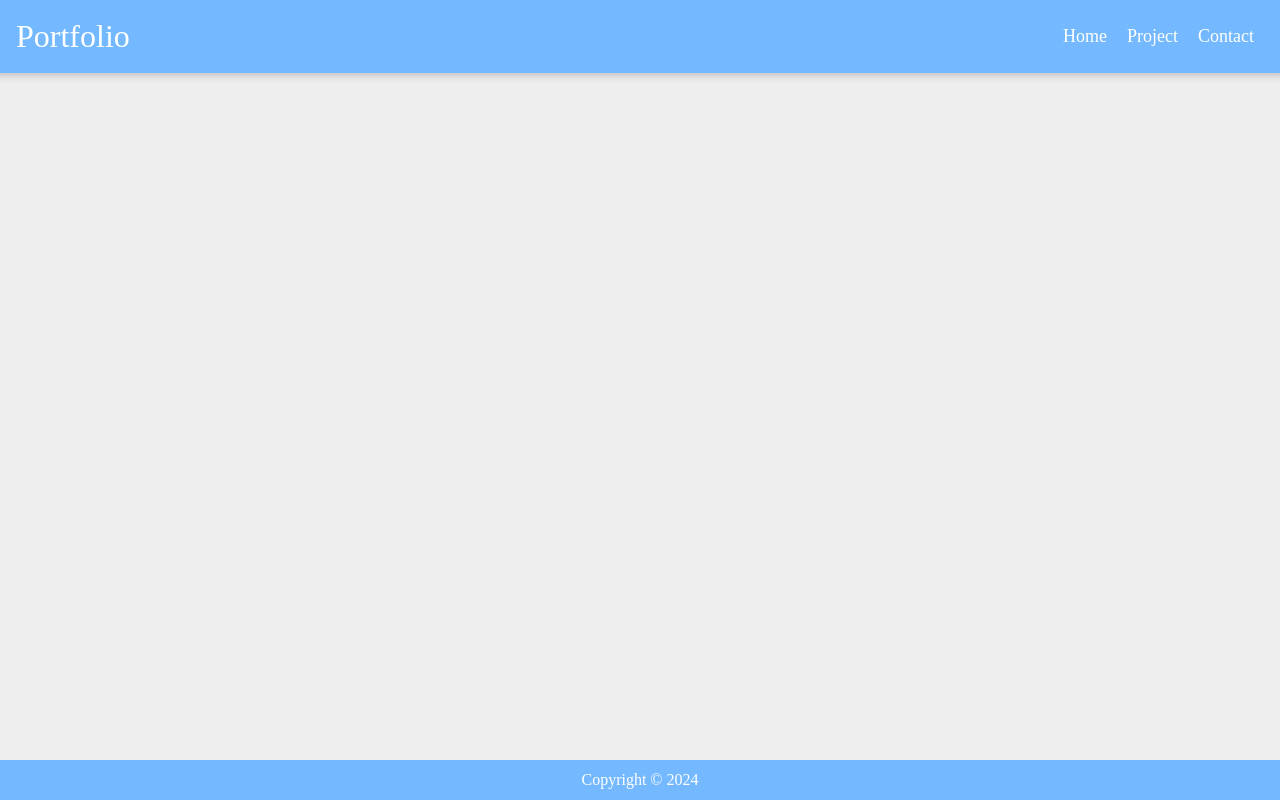
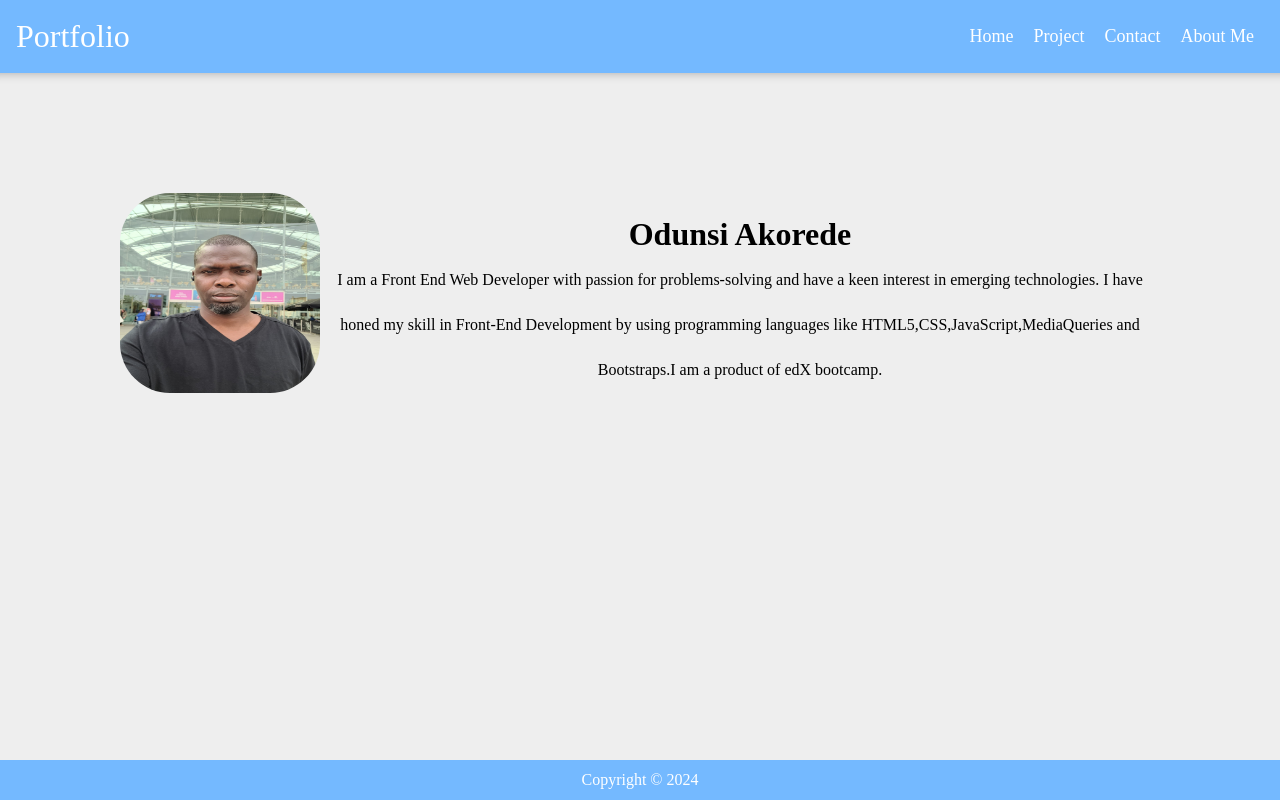
Before and after one commit to odunsikazeem/React-Portfolio-Page, a React (Vite) app in the folder portfolio/: page / in a window 1280 px wide. Built offline with nearby package versions, Linux system fonts and the light colour scheme.

Commit message:
profile welcome page

```diff
--- a/portfolio/src/App.jsx
+++ b/portfolio/src/App.jsx
@@ -5,17 +5,19 @@ import Homepage from './components/pages/home-folder/Homepage';
 import Contact from './components/pages/contact-folder/Contact';
 import Projectspage from './components/pages/projectpage-folder/Projectspage';
 import Footer from './components/Footer/Footer';
+import About from './components/pages/aboutme/About';
 
 function App() {
   return (
     <Router>
       <Header />
       <Routes>
-        <Route path="home" element={<Homepage />} />
+        <Route path="/" element={<Homepage />} />
         {/* <Route path="projectspage/*" element={<Projectspage />} /> */}
         <Route path="contact" element={<Contact />} />
         <Route path="projectspage/*" element={<Projectspage />} />
         <Route path="contact/*" element={<Contact />} />
+        <Route path="about" element={<About />} />
       </Routes>
       <Footer/>
     </Router>
--- a/portfolio/src/components/Header/Header.jsx
+++ b/portfolio/src/components/Header/Header.jsx
@@ -11,7 +11,7 @@ function Header() {
     <div className="nav nav-tabs">
       <div className="nav-item">
         <NavLink
-          to="Home"
+          to="/"
           end
           className={({ isActive }) =>
             isActive ? 'nav-link active' : 'nav-link'
@@ -40,6 +40,16 @@ function Header() {
           Contact
         </NavLink>
       </div>
+      <div className="nav-item">
+        <NavLink
+          to="about"
+          className={({ isActive }) =>
+            isActive ? 'nav-link active' : 'nav-link'
+          }
+        >
+          About Me
+        </NavLink>
+      </div>
     </div>
     </div>
   );
--- /dev/null
+++ b/portfolio/src/components/pages/aboutme/About.jsx
@@ -0,0 +1,12 @@
+import React from 'react'
+
+
+function About(){
+    return (
+        <div>
+           <p>check my profile</p>
+        </div>
+    )
+};
+
+export default About;
--- a/portfolio/src/components/pages/home-folder/Homepage.css
+++ b/portfolio/src/components/pages/home-folder/Homepage.css
@@ -1,13 +1,28 @@
+.homepage {
+    font-family:"McLaren", cursive; ;
+    display: flex;
+    text-align: center;
+    padding: 40px;
+    margin: 80px;
+    line-height: 45px;
+}
 
 
-.styles-p {
-font-size: large;
-    font-family: cursive;
-    font-palette: normal;
-    font-variant-caps: small
+.homepage-row {
+    flex-direction: row;
+
+}
+
+.homepage-column {
+    display: flex;
+    justify-content: center;
+    align-items: center;
+    flex-direction: column;
+
 }
 
 img {
-    width: 50px;
-    height: 50px;
+   border-radius: 50px;
+    width: 200px;
+    height: 200px;
 }
--- a/portfolio/src/components/pages/home-folder/Homepage.jsx
+++ b/portfolio/src/components/pages/home-folder/Homepage.jsx
@@ -1,19 +1,25 @@
-import React from 'react';
-import "../home-folder/Homepage.css"
-
-
+import React from "react";
+import "../home-folder/Homepage.css";
 
 function Homepage() {
   return (
-    <div className="container mt-5">
-      <div className= "">
+    <div className="homepage">
+      <div className="homepage-row">
+      <img src="images/displaypicture.jpg"  alt="profile-image"/>
+      </div>
+     <div className="homepage-column">
+      <div className="column-item">
         <h1>Odunsi Akorede</h1>
-        </div>
-      <img src="images/displaypicture.jpg" />
-      <div className="">
-      <p>
-      I am a Front End Web Developer with passion for problems-solving and have a keen interest in emerging technologies. I have honed my skill in Front-End Development by using programming languages like HTML5,CSS,JavaScript,MediaQueries and Bootstraps.I am a product of edX bootcamp.
-      </p>
+      </div>
+      <div className="column-item">
+        <p>
+          I am a Front End Web Developer with passion for problems-solving and
+          have a keen interest in emerging technologies. I have honed my skill
+          in Front-End Development by using programming languages like
+          HTML5,CSS,JavaScript,MediaQueries and Bootstraps.I am a product of edX
+          bootcamp.
+        </p>
+      </div>
       </div>
     </div>
   );
```
